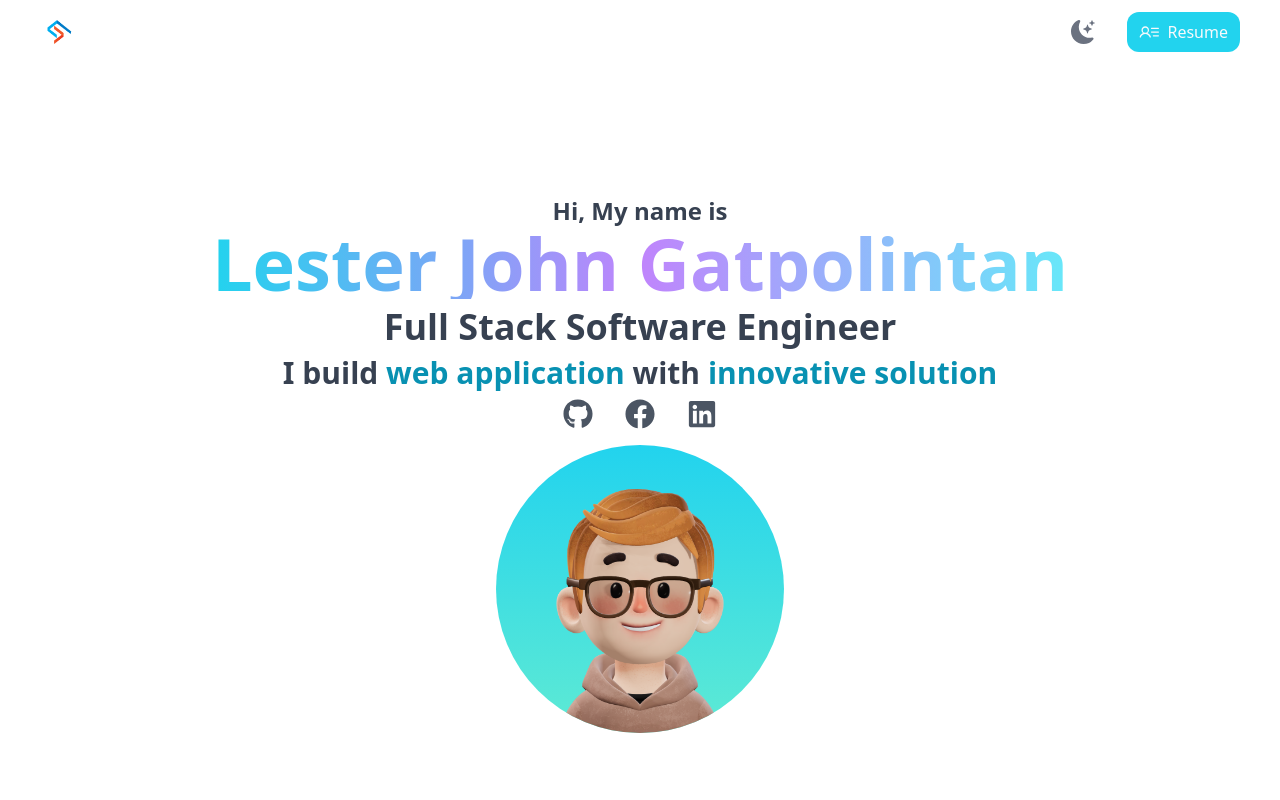
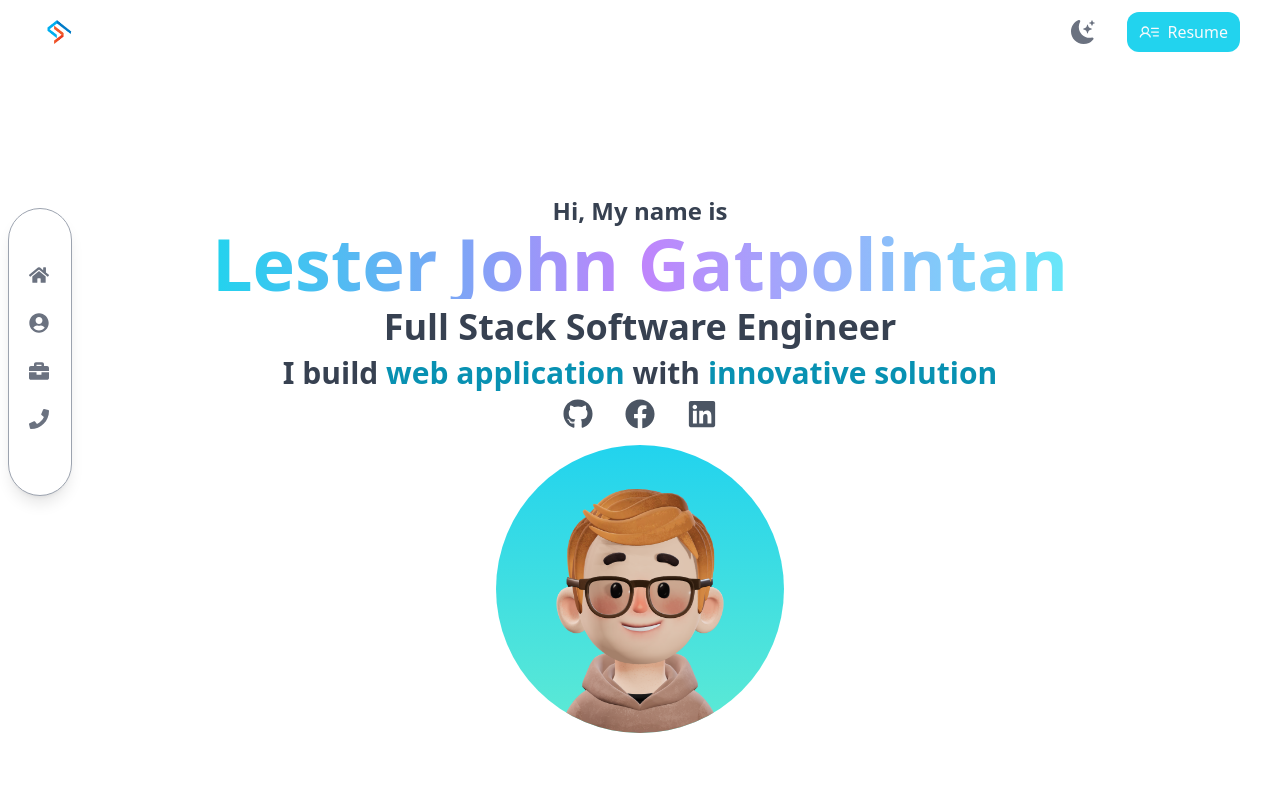
Before and after one commit to rookieSeason/lester-gatpolintan, a React (Vite) app: page / in a window 1280 px wide. Shown: the top 800 px of the page. Built offline with nearby package versions, Linux system fonts and the light colour scheme; a web font is replaced by a local one.

Commit message:
sidebar added

```diff
--- a/src/App.jsx
+++ b/src/App.jsx
@@ -1,6 +1,3 @@
-import { useState } from 'react'
-import reactLogo from './assets/react.svg'
-import viteLogo from '/vite.svg'
 import './App.css'
 import Home from './pages/Home';
 import NavBar from './components/NavBar';
@@ -9,12 +6,14 @@ import BottomNav from './components/BottomNav';
 import Projects from './pages/Projects';
 import Footer from './pages/Footer';
 import Contact from './pages/Contact';
+import Sidebar from './components/Sidebar';
 
 function App() {
 
   return (
     <div className='font-google overflow-x-hidden'>
       <NavBar />
+      <Sidebar/>
       <BottomNav />
       <Home />
       <About />
--- /dev/null
+++ b/src/components/Sidebar.jsx
@@ -0,0 +1,31 @@
+import React from 'react'
+import { FaHome, FaUserCircle, FaPhone, FaBriefcase } from "react-icons/fa";
+import { Link } from 'react-scroll';
+function Sidebar() {
+    return (
+
+        <aside class="hidden md:flex fixed shadow-lg translate-y-1/2 border border-gray-400 rounded-full flex-col w-16 h-72 left-2 px-5 py-6 bg-white dark:bg-gray-900 dark:border-gray-700 z-20">
+
+            <div className="flex flex-col justify-between flex-1 mt-6">
+                <nav className="-mx-3">
+                    <div className="space-y-3 ">
+                        <Link to='nav' smooth={true} className="flex items-center px-3 py-2 text-gray-500 transition-colors duration-300 transform rounded-lg dark:text-gray-200 hover:bg-gray-100 dark:hover:bg-gray-800 dark:hover:text-gray-200 hover:text-gray-700" href="#">
+                            <FaHome className='text-xl'/>
+                        </Link>
+                        <Link to='about' smooth={true} className="flex items-center px-3 py-2 text-gray-500 transition-colors duration-300 transform rounded-lg dark:text-gray-200 hover:bg-gray-100 dark:hover:bg-gray-800 dark:hover:text-gray-200 hover:text-gray-700" href="#">
+                            <FaUserCircle className='text-xl'/>
+                        </Link>
+                        <Link to='projects' smooth={true} className="flex items-center px-3 py-2 text-gray-500 transition-colors duration-300 transform rounded-lg dark:text-gray-200 hover:bg-gray-100 dark:hover:bg-gray-800 dark:hover:text-gray-200 hover:text-gray-700" href="#">
+                            <FaBriefcase className='text-xl'/>
+                        </Link>
+                        <Link to='contact' smooth={true} className="flex items-center px-3 py-2 text-gray-500 transition-colors duration-300 transform rounded-lg dark:text-gray-200 hover:bg-gray-100 dark:hover:bg-gray-800 dark:hover:text-gray-200 hover:text-gray-700" href="#">
+                            <FaPhone className='text-xl'/>
+                        </Link>
+                    </div>
+                </nav>
+            </div>
+        </aside>
+    );
+}
+
+export default Sidebar
--- a/src/pages/Footer.jsx
+++ b/src/pages/Footer.jsx
@@ -4,7 +4,7 @@ function Footer() {
     return (
         <footer className="bg-white text-gray-700 dark:bg-[#243447] dark:text-gray-300">
             <div className="w-screen mx-auto max-w-screen-xl p-4 md:flex md:items-center justify-center">
-                <span className="text-sm sm:text-md">© 2023 <a href="/" className="hover:underline">Lester John Gatpolintan™</a>. All Rights Reserved.
+                <span className="text-xs sm:text-md">© 2023 <a href="/" className="hover:underline">Lester John Gatpolintan™</a>. All Rights Reserved.
                 </span>
             </div>
         </footer>
```
